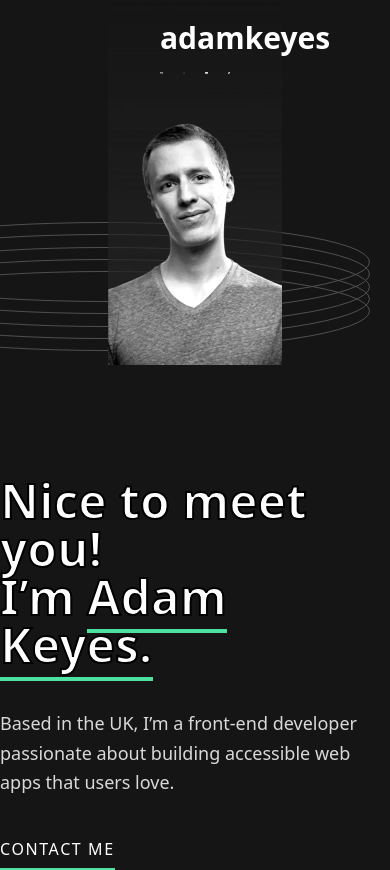
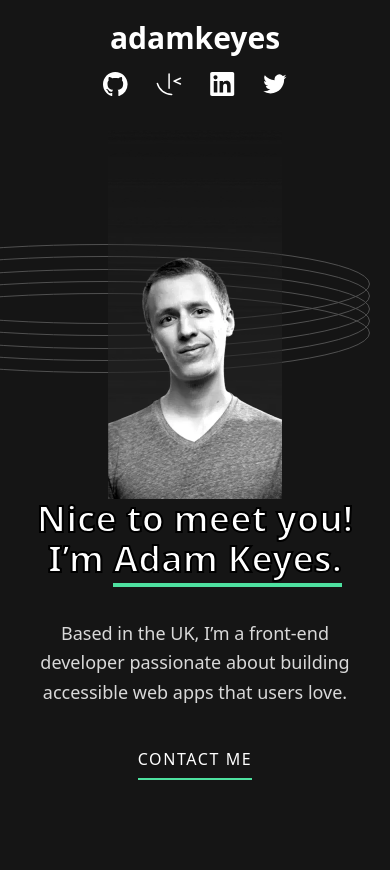
Before and after one commit to AhmaadAlharbi/Single-page-developer-portfolio, a website: page index.html in a window 390 px wide. After the commit the page ends 844 px from the top, so only its background shows below. Drawn offline with Linux system fonts and the light colour scheme.

Commit message:
fix navbar in mobile screen

```diff
--- a/index.html
+++ b/index.html
@@ -10,22 +10,22 @@
   <body class="bg-Black relative">
     <main>
       <nav
-        class="flex flex-wrap justify-between items-center lg:container mt-5 px-40"
+        class="flex flex-col md:flex-row justify-between items-center lg:container mt-5 md:px-40"
       >
         <h1 class="text-White text-3xl font-extrabold mb-4 cursor-pointer">
           adamkeyes
         </h1>
-        <ul class="flex space-x-5 lg:space-x-6 md:space-x-4">
-          <li>
+        <ul class="flex items-center space-x-7">
+          <li class="">
             <a href="#"><img src="images/icon-github.svg" alt="" /></a>
           </li>
-          <li>
+          <li class="">
             <a href="#"><img src="images/icon-frontend-mentor.svg" alt="" /></a>
           </li>
-          <li>
+          <li class="">
             <a href="#"><img src="images/icon-linkedin.svg" alt="" /></a>
           </li>
-          <li>
+          <li class="">
             <a href="#"><img src="images/icon-twitter.svg" alt="" /></a>
           </li>
         </ul>
@@ -35,12 +35,16 @@
           class="flex flex-col-reverse md:flex-row justify-around items-center mt-5 md:px-16"
         >
           <!-- text container -->
-          <div class="text-White flex-1 md:translate-x-24">
-            <h1 class="text-5xl md:text-6xl lg:text-8xl font-bold">
+          <div
+            class="text-White flex-1 md:translate-x-24 text-center md:text-left"
+          >
+            <h1 class="text-4xl md:text-6xl lg:text-8xl font-bold">
               Nice to meet you!<br />
               I’m <span class="border-b-4 border-Green">Adam Keyes.</span>
             </h1>
-            <p class="my-10 max-w-sm leading-relaxed text-Grey text-lg">
+            <p
+              class="my-10 max-w-md px-6 md:px-2 leading-relaxed text-Grey text-lg"
+            >
               Based in the UK, I’m a front-end developer passionate about
               building accessible web apps that users love.
             </p>
@@ -79,7 +83,7 @@
             />
           </div>
           <!-- mobile image -->
-          <div class="-translate-y-28 -z-30 basis-1/2 md:hidden">
+          <div class="basis-1/2 md:hidden">
             <img
               class="w-[174px] h-[383px]"
               src="images/image-profile-mobile.webp"
```
Also changed, not shown: css/style.css.
